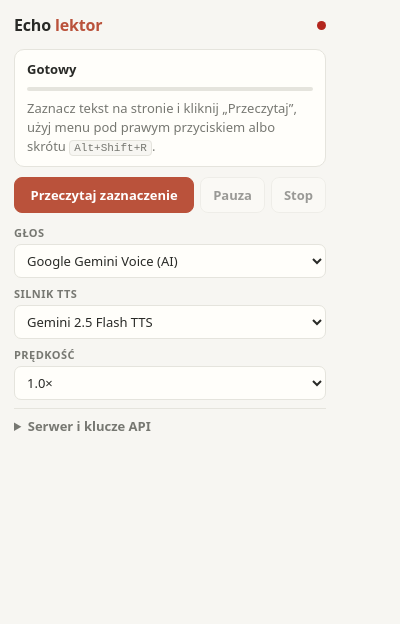
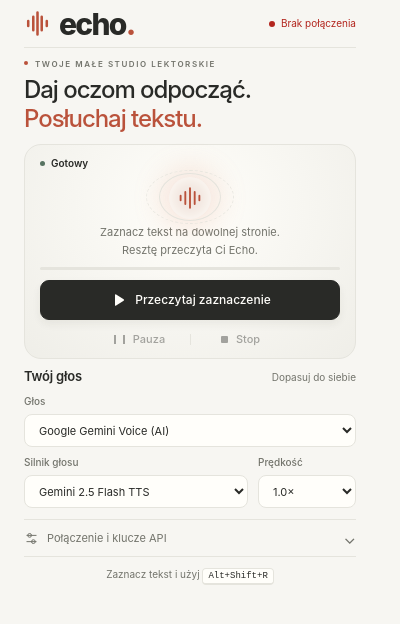
Before and after one commit to rucin96/echo, a browser extension: page extension/popup.html in a window 400 px wide. Drawn offline with Linux system fonts and the light colour scheme; no server answers.

Commit message:
[feature] Improve extension

```diff
--- a/extension/popup.css
+++ b/extension/popup.css
@@ -2,151 +2,100 @@
   --bg: #f7f6f2;
   --paper: #fffefa;
   --ink: #292a27;
-  --muted: #777872;
+  --muted: #73746c;
   --line: #e5e4dd;
   --accent: #ba523b;
   --soft: #f2e6df;
   --green: #577361;
   --danger: #b3261e;
+  --stage: #efeee8;
+  --glow: #de927838;
   color-scheme: light;
 }
 
+* { box-sizing: border-box; }
+body {
+  width: 380px;
+  margin: 0;
+  padding: 0 24px;
+  background: var(--bg);
+  color: var(--ink);
+  font: 13px/1.5 -apple-system, BlinkMacSystemFont, 'Segoe UI', sans-serif;
+  -webkit-font-smoothing: antialiased;
+}
+button, input, select { font: inherit; }
+svg { display: block; flex-shrink: 0; width: 18px; height: 18px; }
+.head { height: 48px; display: flex; align-items: center; justify-content: space-between; border-bottom: 1px solid var(--line); }
+.brand { display: flex; align-items: center; font-size: 30px; font-weight: 800; letter-spacing: -1.7px; line-height: 1; }
+.brand svg { width: 27px; height: 27px; color: var(--accent); margin-right: 8px; }
+.brand > span { color: var(--accent); }
+.connection { display: flex; align-items: center; gap: 6px; color: var(--muted); font-size: 10px; }
+.server-dot { width: 6px; height: 6px; border-radius: 50%; background: var(--muted); }
+.server-dot.ok { background: var(--green); }
+.server-dot.down { background: var(--danger); }
+.connection:has(.ok) .connection-label, .connection:has(.down) .connection-label { font-size: 0; }
+.connection:has(.ok) .connection-label::after { content: 'Serwer połączony'; font-size: 10px; }
+.connection:has(.down) .connection-label::after { content: 'Brak połączenia'; font-size: 10px; color: var(--danger); }
+.intro { padding: 10px 0; }
+.eyebrow { margin: 0 0 6px; font-size: 8px; font-weight: 600; letter-spacing: 1.55px; color: var(--muted); }
+.eyebrow::before { content: ''; display: inline-block; width: 4px; height: 4px; background: var(--accent); border-radius: 50%; margin: 0 7px 2px 0; }
+h1 { margin: 0; font-size: 24px; font-weight: 500; line-height: 1.2; letter-spacing: -1.05px; }
+h1 span { color: var(--accent); }
+.status { border: 1px solid var(--line); border-radius: 17px; padding: 11px 15px 4px; background: radial-gradient(ellipse at 50% 30%, var(--paper), var(--stage)); }
+.status-line { display: flex; justify-content: space-between; gap: 8px; font-size: 10px; }
+.status-label { font-weight: 600; display: flex; align-items: center; gap: 6px; }
+.status-label::before { content: ''; width: 5px; height: 5px; border-radius: 50%; background: var(--green); }
+.status-progress { color: var(--muted); font-variant-numeric: tabular-nums; }
+.status.error .status-label { color: var(--danger); }
+.status.error .status-label::before { background: var(--danger); }
+.sound-art { height: 40px; position: relative; display: grid; place-items: center; margin: 6px 0; }
+.orbit { position: absolute; border: 1px solid var(--line); border-radius: 50%; width: 62px; height: 48px; }
+.orbit-outer { width: 88px; height: 54px; border-style: dashed; opacity: .8; }
+.sound-core { display: grid; place-items: center; width: 42px; height: 42px; border-radius: 50%; background: var(--soft); color: var(--accent); box-shadow: 0 0 28px 9px var(--glow), inset 0 0 16px var(--paper); }
+.sound-core svg { width: 30px; height: 30px; }
+.status-preview { margin: 4px 0 8px; min-height: 33px; color: var(--muted); text-align: center; font-size: 11px; line-height: 1.65; overflow-wrap: anywhere; display: -webkit-box; -webkit-line-clamp: 3; -webkit-box-orient: vertical; overflow: hidden; }
+.status.error .status-preview { color: var(--danger); display: block; }
+.bar { height: 3px; border-radius: 4px; background: var(--line); overflow: hidden; margin-bottom: 10px; }
+.bar-fill { height: 100%; width: 0; border-radius: inherit; background: var(--accent); transition: width .3s ease; }
+.btn { display: flex; align-items: center; justify-content: center; gap: 8px; border: 1px solid var(--line); border-radius: 9px; background: var(--paper); color: var(--ink); font-weight: 500; cursor: pointer; transition: background .15s, transform .15s; }
+.btn:active:not(:disabled) { transform: translateY(1px); }
+.btn:disabled { opacity: .4; cursor: default; }
+.btn.primary { width: 100%; min-height: 40px; background: var(--ink); border-color: var(--ink); color: var(--paper); font-size: 12px; box-shadow: 0 4px 9px #292a2710; }
+.btn.primary:hover { background: var(--accent); border-color: var(--accent); }
+.transport { display: flex; justify-content: center; align-items: center; gap: 8px; margin-top: 5px; }
+.btn.secondary { border-color: transparent; background: transparent; font-size: 11px; min-height: 29px; min-width: 84px; padding: 5px 12px; }
+.btn.secondary:hover:not(:disabled) { background: var(--soft); }
+.transport-divider { height: 11px; width: 1px; background: var(--line); }
+.pause::before { content: ''; width: 7px; height: 9px; border-left: 2px solid currentColor; border-right: 2px solid currentColor; }
+.stop::before { content: ''; width: 7px; height: 7px; background: currentColor; border-radius: 1px; }
+.settings { padding-top: 8px; display: grid; gap: 8px; }
+.section-heading { display: flex; align-items: baseline; justify-content: space-between; }
+h2 { margin: 0; font-size: 13px; font-weight: 600; letter-spacing: -.2px; }
+.section-heading > span { font-size: 10px; color: var(--muted); }
+.field { display: grid; gap: 5px; min-width: 0; }
+.field > span { font-size: 10px; color: var(--muted); font-weight: 500; }
+.field em { font-style: normal; font-weight: 400; }
+.settings-row { display: grid; grid-template-columns: minmax(0, 1fr) 98px; gap: 10px; }
+select, input { width: 100%; min-width: 0; min-height: 33px; padding: 7px 10px; border: 1px solid var(--line); border-radius: 8px; background: var(--paper); color: var(--ink); font-size: 11px; }
+select { text-overflow: ellipsis; }
+select:disabled { color: var(--muted); opacity: 1; }
+button:focus-visible, summary:focus-visible, select:focus-visible, input:focus-visible { outline: 2px solid var(--accent); outline-offset: 3px; }
+.advanced { border-top: 1px solid var(--line); margin-top: 3px; }
+.advanced summary { display: flex; align-items: center; gap: 8px; min-height: 36px; cursor: pointer; font-size: 11px; color: var(--muted); list-style: none; }
+.advanced summary::-webkit-details-marker { display: none; }
+.advanced summary svg { width: 15px; height: 15px; }
+.advanced summary:hover { color: var(--ink); }
+.chevron { margin-left: auto; font-size: 16px; }
+.advanced[open] .chevron { transform: rotate(180deg); }
+.advanced-fields { display: grid; gap: 12px; padding: 5px 0 15px; }
+.hint { margin: 0; font-size: 11px; line-height: 1.65; color: var(--muted); }
+.btn.small { min-height: 33px; padding: 8px 12px; }
+.btn.small:hover { border-color: var(--accent); }
+footer { border-top: 1px solid var(--line); padding: 8px 0 10px; text-align: center; font-size: 10px; line-height: 1.9; color: var(--muted); }
+kbd { font: 9px ui-monospace, monospace; padding: 2px 5px; border: 1px solid var(--line); border-bottom-width: 2px; border-radius: 4px; background: var(--paper); color: var(--ink); white-space: nowrap; }
+@media (prefers-reduced-motion: reduce) { *, *::before, *::after { transition: none !important; } }
 @media (prefers-color-scheme: dark) {
-  :root {
-    --bg: #1d1d1b;
-    --paper: #262624;
-    --ink: #ecebe6;
-    --muted: #a09f98;
-    --line: #3a3a36;
-    --accent: #d8735b;
-    --soft: #3a2c27;
-    --green: #86a891;
-    --danger: #f2837a;
-    color-scheme: dark;
-  }
+  :root { --bg: #1d1d1b; --paper: #292926; --ink: #ecebe6; --muted: #b0afa6; --line: #3d3d37; --accent: #e28b72; --soft: #48352c; --green: #94b69b; --danger: #ff9d94; --stage: #242420; --glow: #de927812; color-scheme: dark; }
 }
 
-* { box-sizing: border-box; }
-
-body {
-  width: 340px;
-  margin: 0;
-  padding: 14px;
-  background: var(--bg);
-  color: var(--ink);
-  font: 13px/1.45 system-ui, -apple-system, 'Segoe UI', sans-serif;
-}
-
-.head {
-  display: flex;
-  align-items: center;
-  justify-content: space-between;
-  margin-bottom: 12px;
-}
-
-.brand { font-weight: 700; font-size: 16px; letter-spacing: -0.01em; }
-.brand span { color: var(--accent); font-weight: 600; }
-
-.server-dot {
-  width: 9px;
-  height: 9px;
-  border-radius: 50%;
-  background: var(--muted);
-}
-.server-dot.ok { background: var(--green); }
-.server-dot.down { background: var(--danger); }
-
-.status {
-  background: var(--paper);
-  border: 1px solid var(--line);
-  border-radius: 10px;
-  padding: 10px 12px;
-  margin-bottom: 10px;
-}
-
-.status-line {
-  display: flex;
-  justify-content: space-between;
-  font-weight: 600;
-}
-.status-progress { color: var(--muted); font-variant-numeric: tabular-nums; }
-.status.error .status-label { color: var(--danger); }
-
-.bar {
-  height: 4px;
-  margin: 8px 0;
-  border-radius: 2px;
-  background: var(--line);
-  overflow: hidden;
-}
-.bar-fill {
-  height: 100%;
-  width: 0;
-  background: var(--accent);
-  transition: width 0.3s ease;
-}
-
-.status-preview {
-  margin: 0;
-  color: var(--muted);
-  display: -webkit-box;
-  -webkit-line-clamp: 3;
-  -webkit-box-orient: vertical;
-  overflow: hidden;
-}
-
-kbd {
-  font: 11px ui-monospace, monospace;
-  padding: 1px 4px;
-  border: 1px solid var(--line);
-  border-radius: 4px;
-  background: var(--bg);
-}
-
-.controls {
-  display: grid;
-  grid-template-columns: 1fr auto auto;
-  gap: 6px;
-  margin-bottom: 12px;
-}
-
-.btn {
-  font: inherit;
-  font-weight: 600;
-  padding: 8px 12px;
-  border-radius: 8px;
-  border: 1px solid var(--line);
-  background: var(--paper);
-  color: var(--ink);
-  cursor: pointer;
-}
-.btn:hover:not(:disabled) { border-color: var(--accent); }
-.btn:disabled { opacity: 0.45; cursor: default; }
-.btn.primary { background: var(--accent); border-color: var(--accent); color: #fff; }
-.btn.primary:hover:not(:disabled) { filter: brightness(1.08); }
-.btn.small { padding: 6px 10px; }
-
-.settings { display: grid; gap: 8px; }
-
-.field { display: grid; gap: 3px; }
-.field > span { font-size: 11px; font-weight: 600; color: var(--muted); text-transform: uppercase; letter-spacing: 0.04em; }
-.field em { text-transform: none; font-style: normal; font-weight: 400; }
-
-select, input {
-  width: 100%;
-  font: inherit;
-  padding: 6px 8px;
-  border-radius: 7px;
-  border: 1px solid var(--line);
-  background: var(--paper);
-  color: var(--ink);
-}
-select:focus, input:focus { outline: 2px solid var(--soft); border-color: var(--accent); }
-
-.advanced { border-top: 1px solid var(--line); padding-top: 8px; }
-.advanced summary { cursor: pointer; font-weight: 600; color: var(--muted); }
-.advanced[open] { display: grid; gap: 8px; }
-.advanced[open] summary { margin-bottom: 2px; }
-
-.hint { margin: 0; color: var(--muted); font-size: 12px; }
-code { font: 11px ui-monospace, monospace; }
+.pause[data-paused="true"]::before { width: 8px; height: 9px; border: 0; background: currentColor; clip-path: polygon(0 0, 100% 50%, 0 100%); }
--- a/extension/popup.html
+++ b/extension/popup.html
@@ -2,37 +2,52 @@
 <html lang="pl">
 <head>
   <meta charset="UTF-8">
+  <meta name="viewport" content="width=device-width, initial-scale=1">
   <title>Echo – lektor</title>
   <link rel="stylesheet" href="popup.css">
 </head>
 <body>
   <header class="head">
-    <div class="brand">Echo <span>lektor</span></div>
-    <div class="server-dot" id="serverDot" title="Stan serwera"></div>
+    <div class="brand" aria-label="Echo"><svg aria-hidden="true" viewBox="0 0 32 32" fill="none" stroke="currentColor" stroke-width="3" stroke-linecap="round"><path d="M5 13v6m6-11v16m5-21v26m5-21v16m6-11v6"/></svg>echo<span>.</span></div>
+    <div class="connection"><span class="server-dot" id="serverDot" title="Stan serwera"></span><span class="connection-label">Łączenie</span></div>
   </header>
 
-  <section class="status" id="statusBox">
-    <div class="status-line">
-      <span class="status-label" id="statusLabel">Gotowy</span>
-      <span class="status-progress" id="statusProgress"></span>
+  <main>
+    <div class="intro">
+      <p class="eyebrow">TWOJE MAŁE STUDIO LEKTORSKIE</p>
+      <h1>Daj oczom odpocząć.<br><span>Posłuchaj tekstu.</span></h1>
     </div>
-    <div class="bar"><div class="bar-fill" id="barFill"></div></div>
-    <p class="status-preview" id="statusPreview">Zaznacz tekst na stronie i kliknij „Przeczytaj”, użyj menu pod prawym przyciskiem albo skrótu <kbd id="shortcutHint">Alt+Shift+R</kbd>.</p>
-  </section>
 
-  <div class="controls">
-    <button class="btn primary" id="readBtn" type="button">Przeczytaj zaznaczenie</button>
-    <button class="btn" id="pauseBtn" type="button" disabled>Pauza</button>
-    <button class="btn" id="stopBtn" type="button" disabled>Stop</button>
-  </div>
+    <section class="status" id="statusBox" aria-label="Odtwarzacz">
+      <div class="status-line" role="status">
+        <span class="status-label" id="statusLabel">Gotowy</span>
+        <span class="status-progress" id="statusProgress"></span>
+      </div>
+      <div class="sound-art" aria-hidden="true">
+        <div class="orbit orbit-outer"></div><div class="orbit orbit-inner"></div>
+        <div class="sound-core"><svg viewBox="0 0 64 64" fill="none" stroke="currentColor" stroke-width="4" stroke-linecap="round"><path d="M12 27v10m10-18v26m10-34v42m10-34v26m10-18v10"/></svg></div>
+      </div>
+      <p class="status-preview" id="statusPreview">Zaznacz tekst na dowolnej stronie.<br>Resztę przeczyta Ci Echo.</p>
+      <div class="bar" aria-hidden="true"><div class="bar-fill" id="barFill"></div></div>
+      <div class="controls">
+        <button class="btn primary" id="readBtn" type="button"><svg aria-hidden="true" viewBox="0 0 24 24" fill="currentColor"><path d="M8 5.5a1 1 0 0 1 1.5-.86l10 6.5a1 1 0 0 1 0 1.72l-10 6.5A1 1 0 0 1 8 18.5z"/></svg>Przeczytaj zaznaczenie</button>
+        <div class="transport">
+          <button class="btn secondary pause" id="pauseBtn" type="button" disabled>Pauza</button>
+          <span class="transport-divider" aria-hidden="true"></span>
+          <button class="btn secondary stop" id="stopBtn" type="button" disabled>Stop</button>
+        </div>
+      </div>
+    </section>
 
-  <section class="settings">
+  <section class="settings" aria-label="Ustawienia głosu">
+    <div class="section-heading"><h2>Twój głos</h2><span>Dopasuj do siebie</span></div>
     <label class="field">
       <span>Głos</span>
       <select id="voiceSelect"></select>
     </label>
+    <div class="settings-row">
     <label class="field">
-      <span>Silnik TTS</span>
+      <span>Silnik głosu</span>
       <select id="modelSelect"></select>
     </label>
     <label class="field">
@@ -46,8 +61,11 @@
       </select>
     </label>
 
+    </div>
+
     <details class="advanced">
-      <summary>Serwer i klucze API</summary>
+      <summary><svg aria-hidden="true" viewBox="0 0 24 24" fill="none" stroke="currentColor" stroke-width="1.6"><path d="M4 7h16M4 17h16"/><circle cx="9" cy="7" r="3"/><circle cx="15" cy="17" r="3"/></svg>Połączenie i klucze API<span class="chevron" aria-hidden="true">⌄</span></summary>
+      <div class="advanced-fields">
       <label class="field">
         <span>Adres serwera Echo</span>
         <input id="serverInput" type="url" placeholder="http://localhost:3000" spellcheck="false">
@@ -64,10 +82,14 @@
         <span>Klucz OpenAI <em>(opcjonalny)</em></span>
         <input id="openaiKeyInput" type="password" autocomplete="off" spellcheck="false">
       </label>
-      <p class="hint">Klucze są potrzebne tylko wtedy, gdy nie ma ich w pliku <code>.env</code> serwera.</p>
-      <button class="btn small" id="saveServerBtn" type="button">Zapisz</button>
+      <p class="hint">Uzupełnij klucze tylko wtedy, gdy nie są już skonfigurowane na serwerze Echo.</p>
+      <button class="btn small" id="saveServerBtn" type="button">Zapisz ustawienia</button>
+      </div>
     </details>
   </section>
+
+  </main>
+  <footer title="Możesz też wybrać Echo w menu pod prawym przyciskiem myszy.">Zaznacz tekst i użyj <kbd id="shortcutHint">Alt+Shift+R</kbd></footer>
 
   <script type="module" src="popup.js"></script>
 </body>
--- a/extension/popup.js
+++ b/extension/popup.js
@@ -182,5 +182,6 @@ function renderState(state) {
 
   pauseBtn.disabled = !(status === 'playing' || status === 'paused');
   pauseBtn.textContent = status === 'paused' ? 'Wznów' : 'Pauza';
+  pauseBtn.dataset.paused = String(status === 'paused');
   stopBtn.disabled = !active;
 }
```
Also changed, not shown: extension/icons/icon-128.png (added), extension/icons/icon-16.png (added), extension/icons/icon-32.png (added), extension/icons/icon-48.png (added), extension/icons/icon.svg (added), extension/manifest.json.
